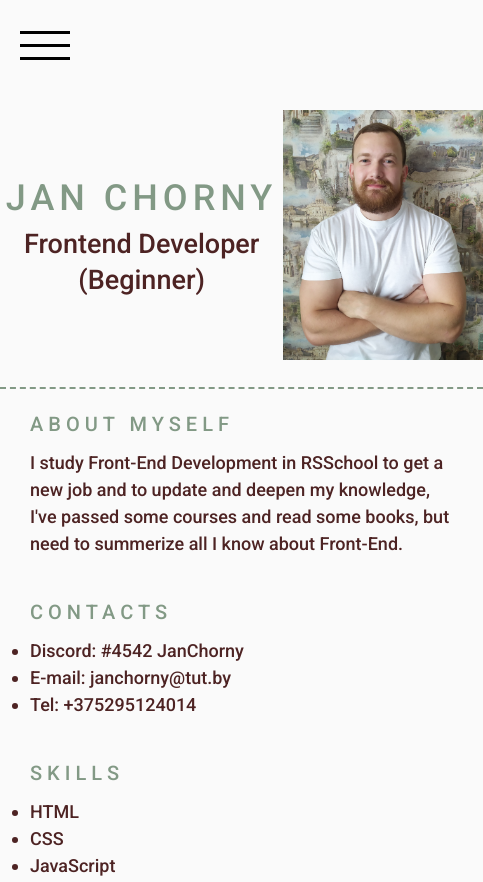
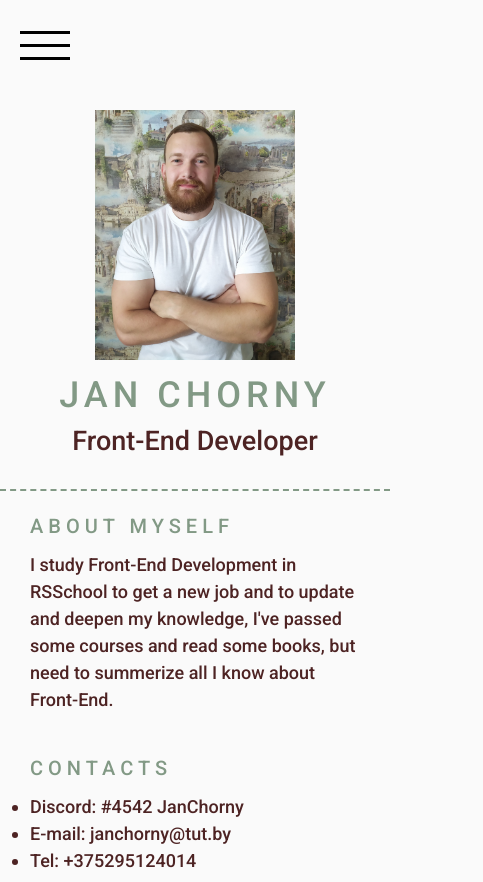
Before and after one commit to janChorny/rsschool-cv, a plain HTML site: page index.html in a window 390 px wide. Shown: the top 882 px of the page, 483 px wide, since content can reach past the window. Drawn offline with Linux system fonts and the light colour scheme.

Commit message:
fix: clear container display

```diff
--- a/css/style.css
+++ b/css/style.css
@@ -23,10 +23,11 @@ h6 {
 }
 html,
 body {
-	display: flex;
+	height: 100%;
+	/* display: flex;
 	flex-direction: column;
 	justify-content: space-between;
-	min-height: 100vh;
+	min-height: 100vh; */
 	background: #fafafa;
 	font-family: "Roboto", sans-serif;
 	font-size: 18px;
@@ -36,8 +37,11 @@ body {
 }
 .container {
 	max-width: 800px;
+	min-height: 100%;
 	margin: 0 auto;
 	overflow: hidden;
+	display: flex;
+	flex-direction: column;
 }
 
 a {
@@ -111,6 +115,9 @@ a:hover {
 		margin: 0px 0px 16px 30px;
 	}
 }
+.main {
+	flex: 1 1 auto;
+}
 .main__container {
 	display: flex;
 	flex-wrap: wrap;
@@ -158,11 +165,21 @@ position: relative;
 	align-items: center;
 	border-bottom: 2px dashed #829985;
 }
+@media (max-width: 480px){
+	.header__bottom {
+		flex-direction: column;
+	}
+}
 .header__description {
 	flex: 1 0 50%;
 	text-align: center;
 	font-size: 1.5rem;
 	line-height: 2rem;
+}
+@media (max-width: 480px){
+	.header__description {
+		margin: 10px 0px;
+	}
 }
 .header__title {
 	margin: 0px 0px 10px 0px;
--- a/index.html
+++ b/index.html
@@ -58,7 +58,7 @@
 							Jan Chorny
 						</h1>
 						<p class="header__sub-title">
-							Frontend Developer (Beginner)
+							Front-End Developer
 						</p>
 					</div>
 				</div>
```
Also changed, not shown: 1 other file.
